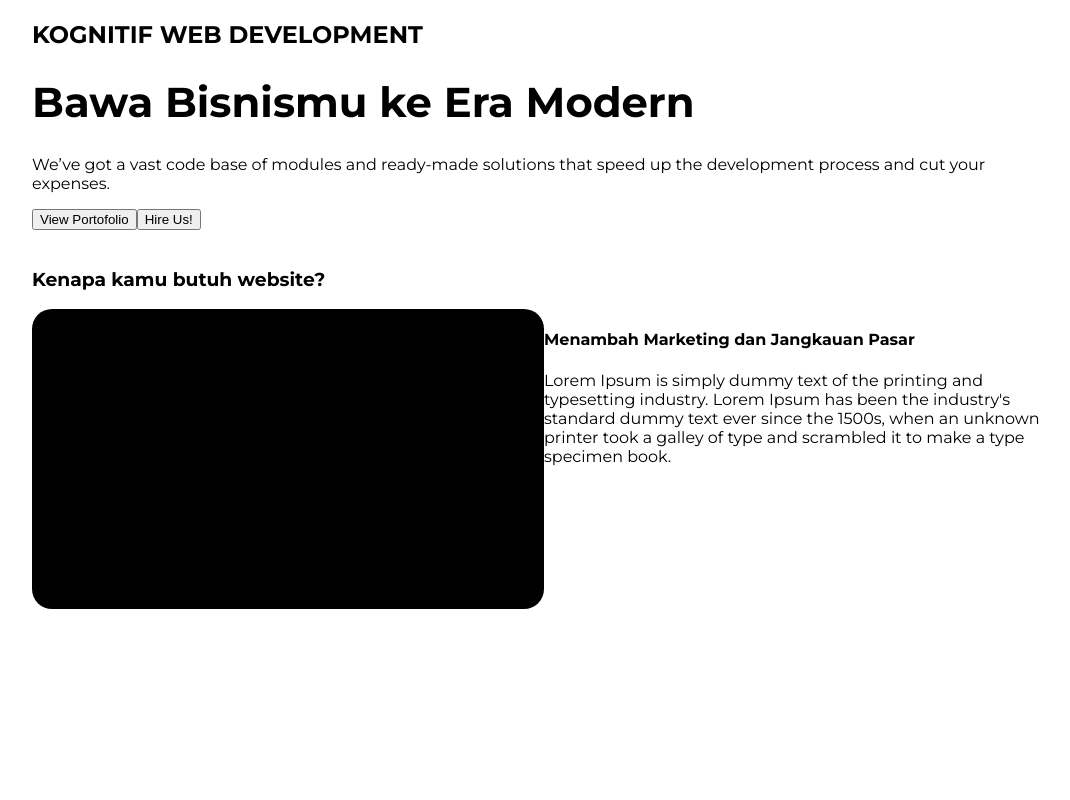
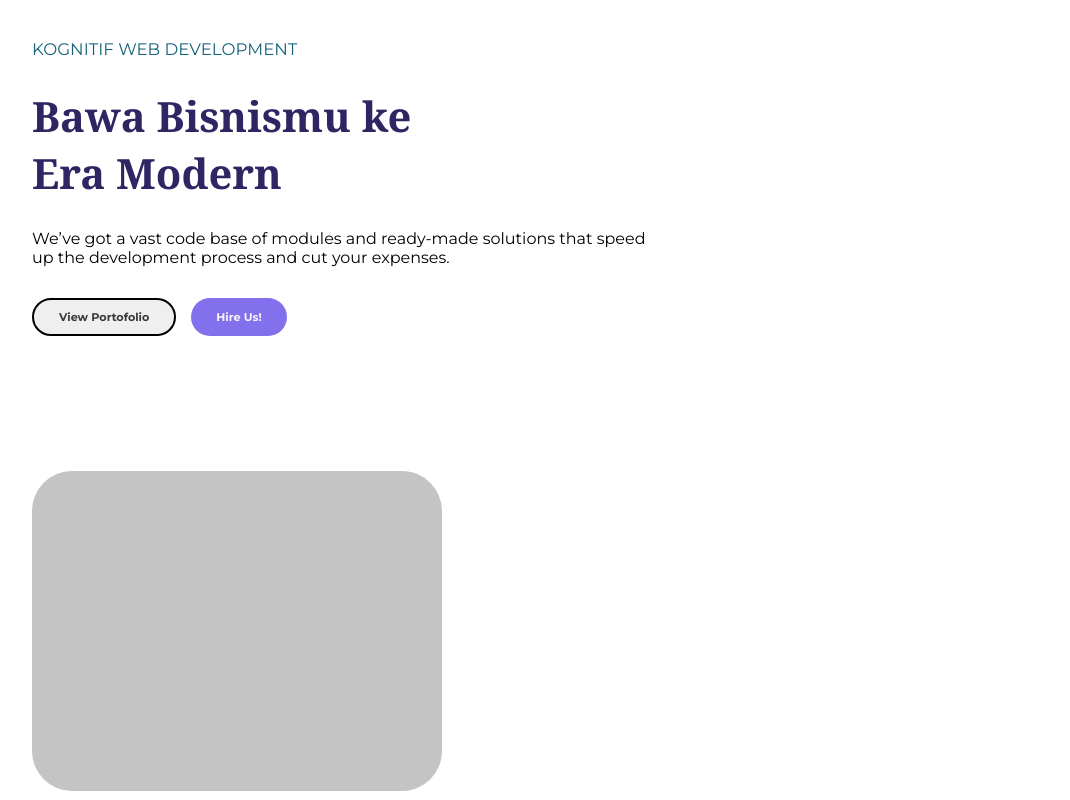
Before and after one commit to raharditya/kognitif.id, a Next.js app: page / in a window 1280 px wide. Shown: the top 800 px of the page, without its empty margins (96-1166 px from the left). Built offline with nearby package versions, Linux system fonts and the light colour scheme.

Commit message:
adjust header properties

```diff
--- a/pages/index.jsx
+++ b/pages/index.jsx
@@ -9,20 +9,24 @@ export default function Home() {
       </Head>
 
       <header>
-        <div className="">
-          <div className="">
-            <h2 className="">KOGNITIF WEB DEVELOPMENT</h2>
-            <h1 className="main-title">Bawa Bisnismu ke Era Modern</h1>
+        <div>
+          <div className="head-body-1">
+            <h2 className="body sub-title">KOGNITIF WEB DEVELOPMENT</h2>
+            <h1 className="heading-serif main-title">Bawa Bisnismu ke <br/> Era Modern</h1>
             <p>
             We’ve got a vast code base of modules and ready-made solutions
-  that speed up the development process and cut your expenses.
+            that speed up the development process and cut your expenses.
             </p>
-            <button> View Portofolio </button>
-            <button> Hire Us! </button>
+            <button className="heading-bold btn-secondary"> View Portofolio </button>
+            <button className=" heading-bold btn-primary"> Hire Us! </button>
           </div>
-          <img src="" alt=""/>
+          <div className="head-body-2"></div>
         </div>
       </header>
+
+      <section>
+
+      </section>
 
       <section>
         <h3>Kenapa kamu butuh website?</h3>
--- a/styles/globals.scss
+++ b/styles/globals.scss
@@ -21,6 +21,11 @@ body {
   color: $HEADING-COLOR;
 }
 
+.heading-bold{
+  font-family: "Montserrat", sans-serif;
+  font-weight: 700;
+}
+
 a {
   color: inherit;
   text-decoration: none;
@@ -31,9 +36,51 @@ a {
 }
 
 .main-title{
+  font-size: 41.71px;
+}
+
+.sub-title{
+  font-weight: 400;
+  font-size: 16.68px;
+  color: $SUB-TITLE;
+}
+
+.head-body-1{
+  display: inline-block;
+  max-width: 60%;
+  margin: 25px 25px 40px 0px;
+}
+
+.head-body-2{
+  display: inline-block;
+  max-width: 40%;
+  width: 30rem;
+  height: 20rem;
+  margin-top: 5rem;
+  border-radius: 40px;
+  padding: 15px;
+  background-color: $PLACEHOLDER;
+}
+
+.btn-secondary{
+  font-size: 11.2px;
   font-weight: 700;
-  font-style: Noto-Serif;
-  font-size: 41.71px;
+  margin-left: 0px;
+  padding: 10px 25px 10px 25px;
+  border-radius: 40px;
+  border-style: solid;
+  color: $TEXT-BLACK;
+}
+
+.btn-primary{
+  font-size: 11.2px;
+  font-weight: 700;
+  margin: 15px;
+  padding: 12px 25px;
+  border-radius: 40px;
+  border-style: hidden;
+  background-color: $MAIN-COLOR;
+  color: whitesmoke;
 }
 
 .page-container {
```
